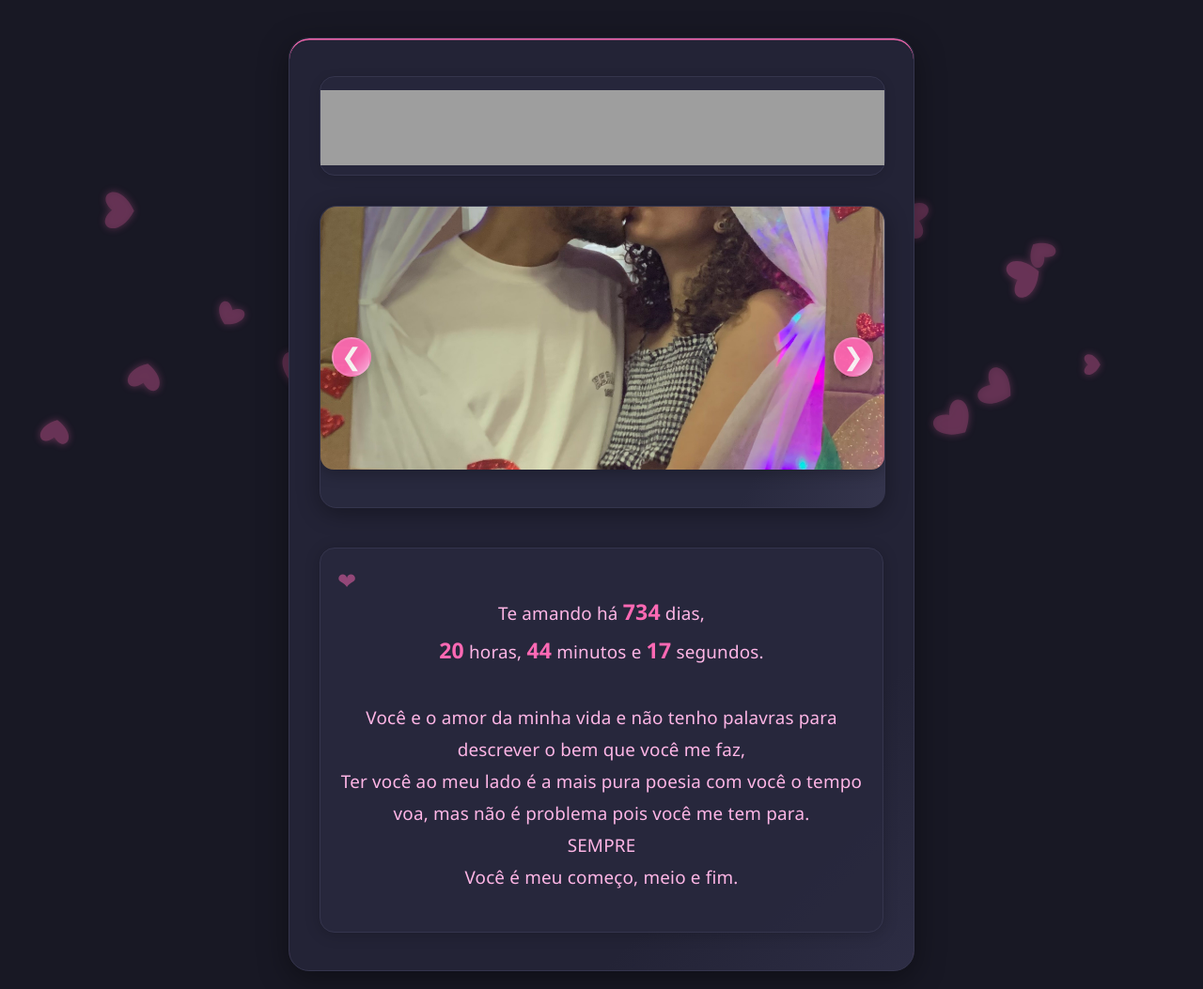
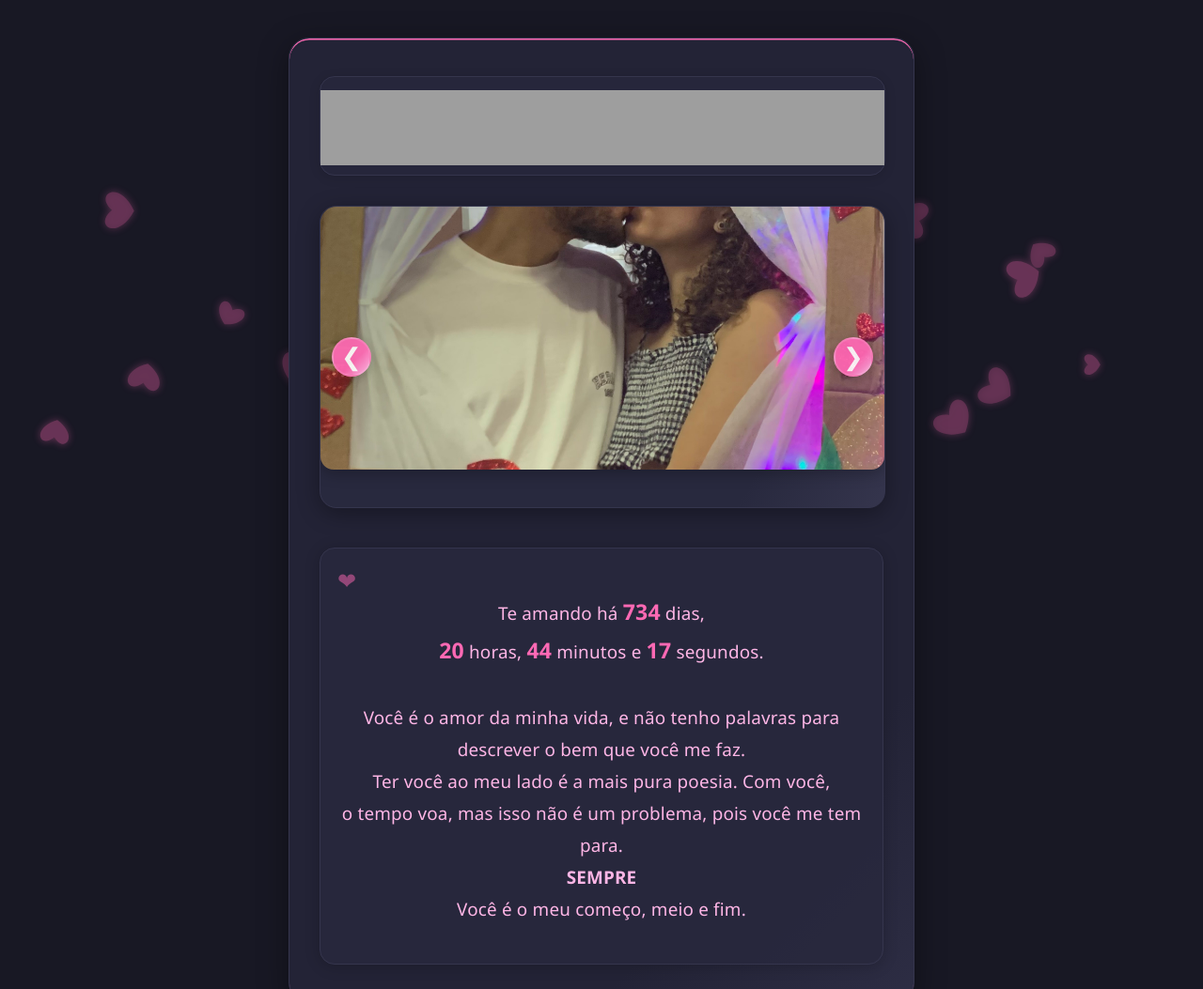
Before and after one commit to AlejandroFadim/SITE_DIA_DOS_NAMORADOS, a plain HTML site: page index.html in a window 1280 px wide. Shown: the top 1053 px of the page at 94% size. Drawn offline with Linux system fonts and the light colour scheme; grey boxes are pictures that could not be loaded.

Commit message:
Mudança no poema

```diff
--- a/index.html
+++ b/index.html
@@ -25,11 +25,11 @@
       <p>
         Te amando há <span id="poem-days">0</span> dias,<br>
         <span id="poem-hours">00</span> horas, <span id="poem-minutes">00</span> minutos e <span id="poem-seconds">00</span> segundos.<br><br>
-         Você e o amor da minha vida e não tenho palavras para descrever o bem que você me faz,<br>
-        Ter você ao meu lado é a mais pura poesia com você
-        o tempo voa, mas não é problema pois você me tem
-        para.<br>SEMPRE<br>
-        Você é meu começo, meio e fim.
+         Você é o amor da minha vida, e não tenho palavras para descrever o bem que você me faz.<br>
+Ter você ao meu lado é a mais pura poesia. Com você,<br>
+o tempo voa, mas isso não é um problema, pois você me tem<br>
+para.<br><strong>SEMPRE</strong><br>
+Você é o meu começo, meio e fim.
       </p>
     </div>
     <script src="carousel.js"></script>
```
